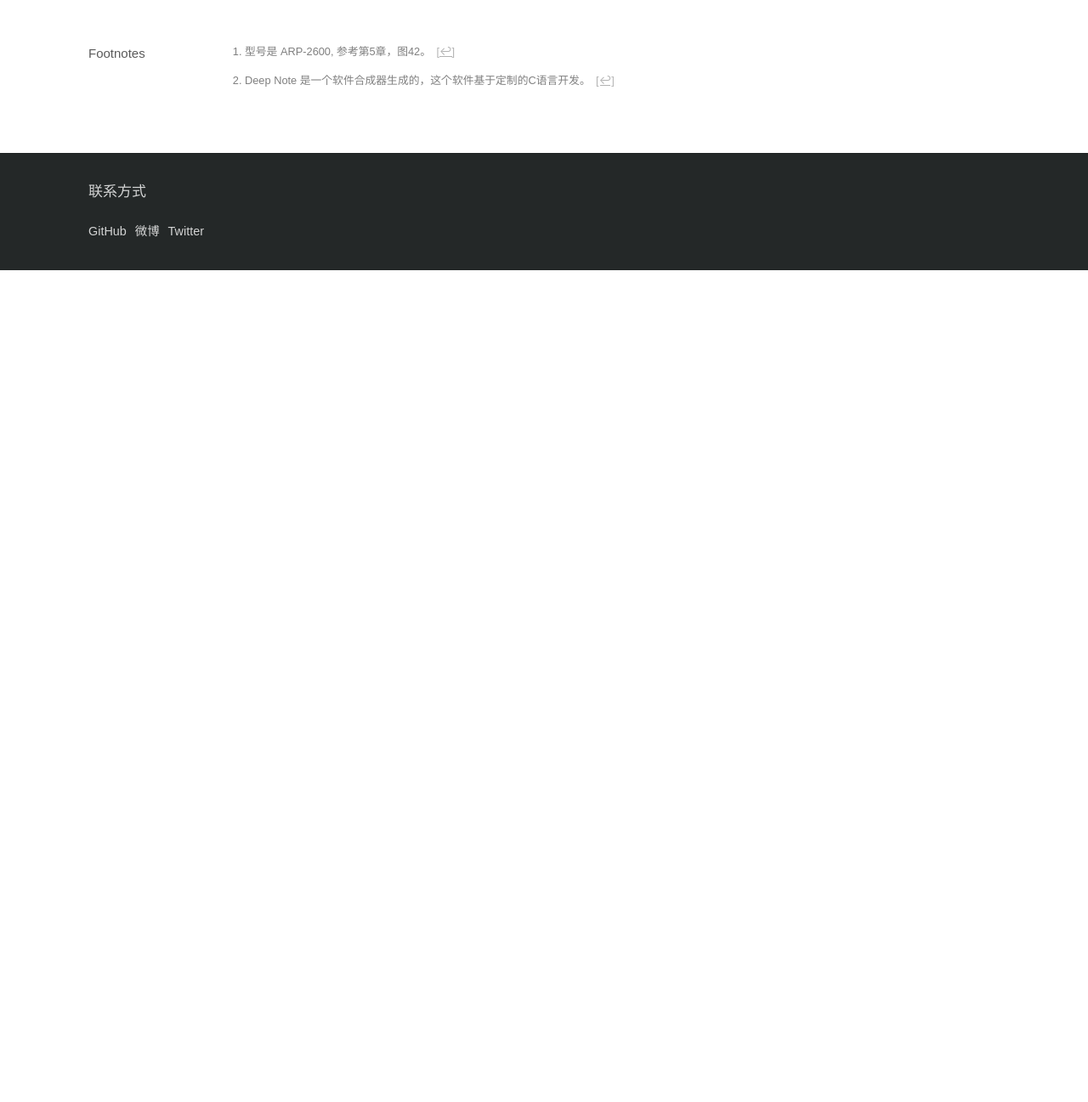
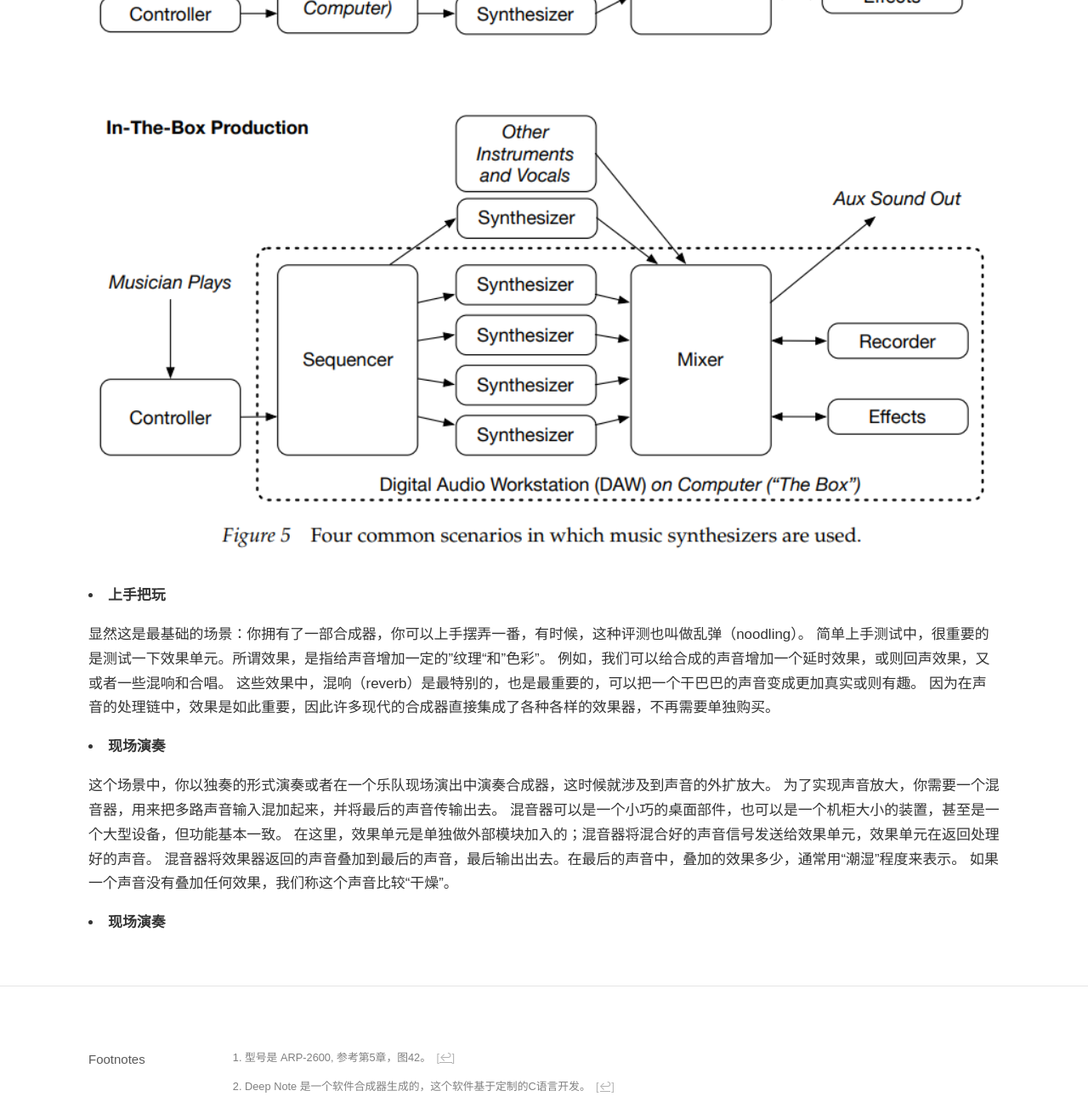
Before and after one commit to lupu2022/Computational-Music-Synthesis, a plain HTML site: page ch_01.html in a window 1280 px wide. Shown: the part 4703-6000 px from the top of the page at 85% size. Before the commit the page ends 5021 px from the top, so only its background shows below. Drawn offline with Linux system fonts and the light colour scheme.

Commit message:
clean code for ch_01.html

```diff
--- a/ch_01.html
+++ b/ch_01.html
@@ -113,7 +113,7 @@
         假如你不熟悉这些场景的应用，可以参考一些常见的场景。那些常常被提起的场景，已经罗列在 Figure.5 中。
     </p>
 
-    <p><d-figure><img src="images/figure_4.png" alt="Figure 4" width="40%" /></d-figure> </p>
+    <p><d-figure><img src="images/figure_5.png" alt="Figure 5" width="100%" /></d-figure> </p>
 
     <li><b>上手把玩</b></li>
 
@@ -135,6 +135,7 @@
         如果一个声音没有叠加任何效果，我们称这个声音比较“干燥”。
     </p>
 
+    <li><b>现场演奏</b></li>
 
 </d-article>
 
```
